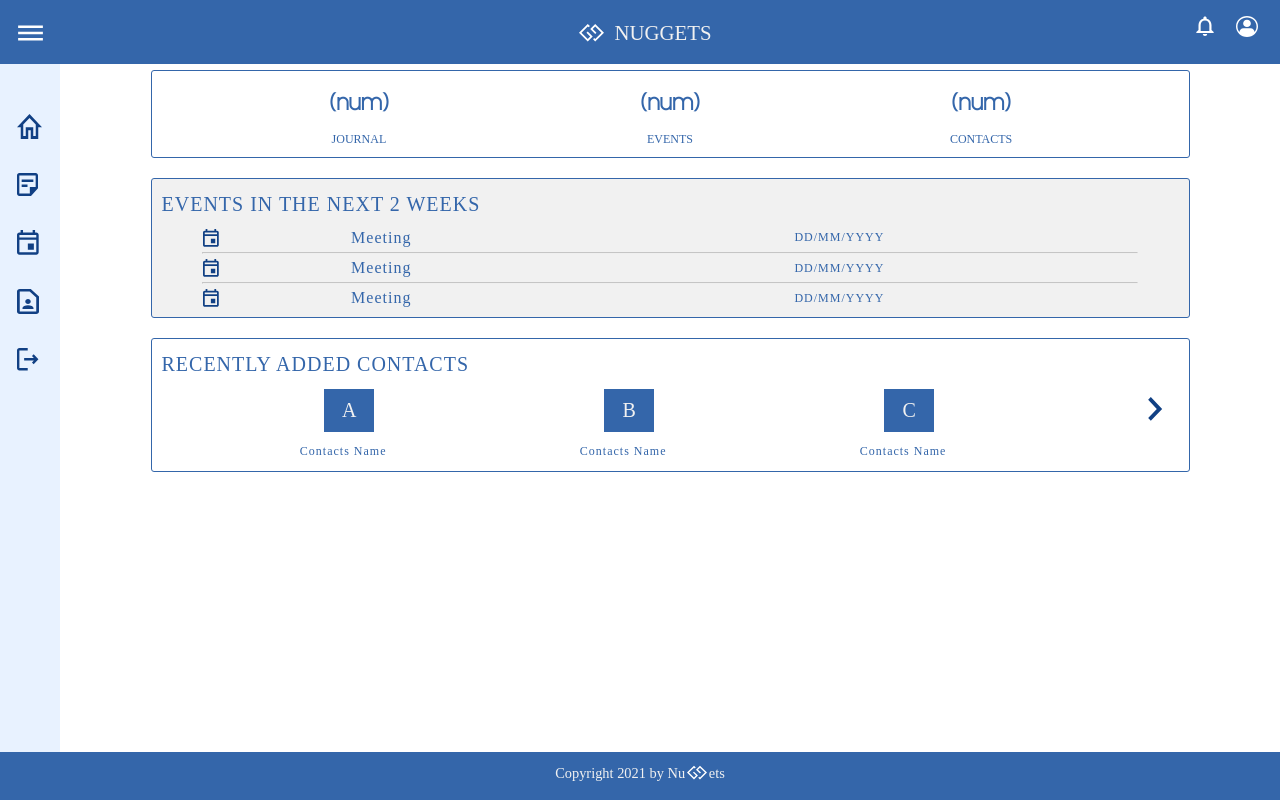
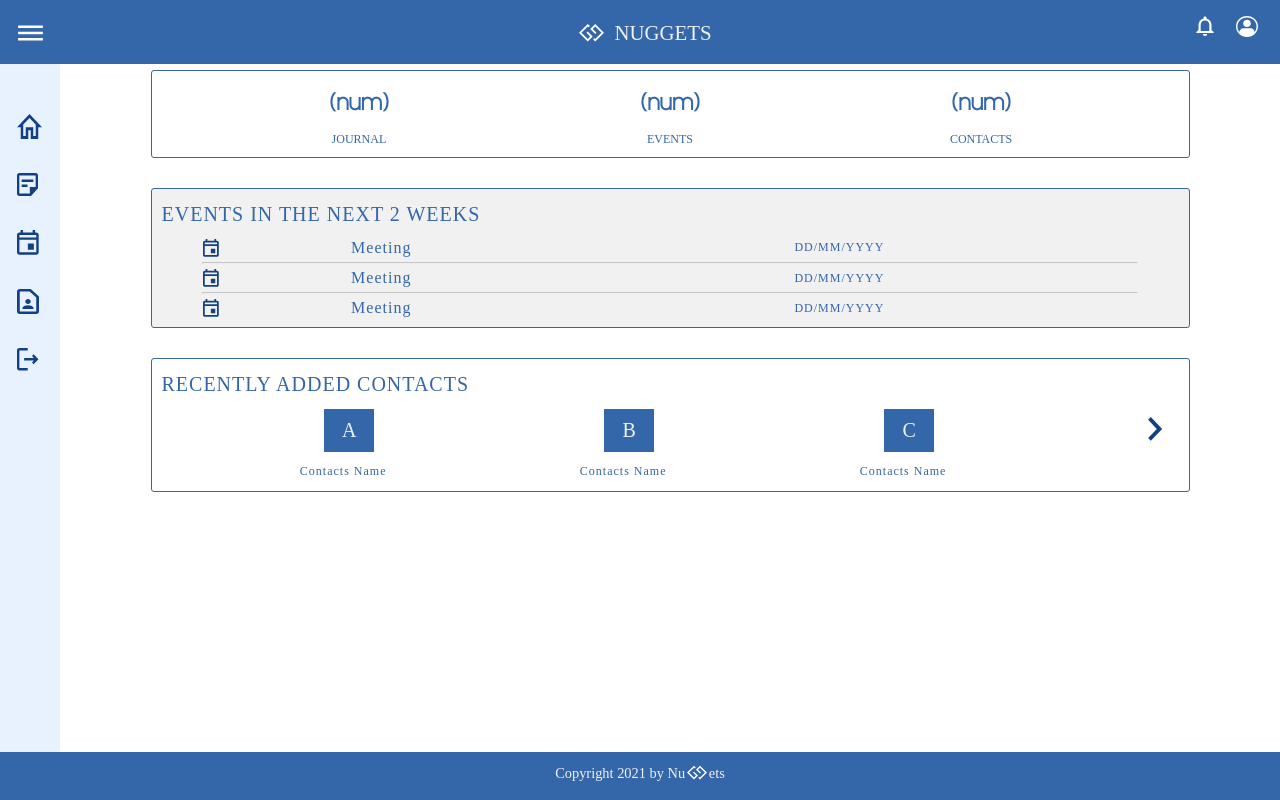
Before and after one commit to bliongosari/nuggets-personal-crm, a React (Create React App) app in the folder client/: page /home in a window 1280 px wide. Built offline with nearby package versions, Linux system fonts and the light colour scheme; a web font is replaced by a local one.

Commit message:
changed margin size

```diff
--- a/client/src/components/Home/Home.css
+++ b/client/src/components/Home/Home.css
@@ -59,7 +59,7 @@
     color: var(--primary-black);
     margin-left: auto;
     margin-right: auto;
-    margin-top: 20px;
+    margin-top: 30px;
     width: 85%;
     justify-content: center;
     padding-bottom: 10px;
@@ -125,7 +125,7 @@
     color: var(--primary-black);
     margin-left: auto;
     margin-right: auto;
-    margin-top: 20px;
+    margin-top: 30px;
     width: 85%;
     justify-content: center;
 }
```
